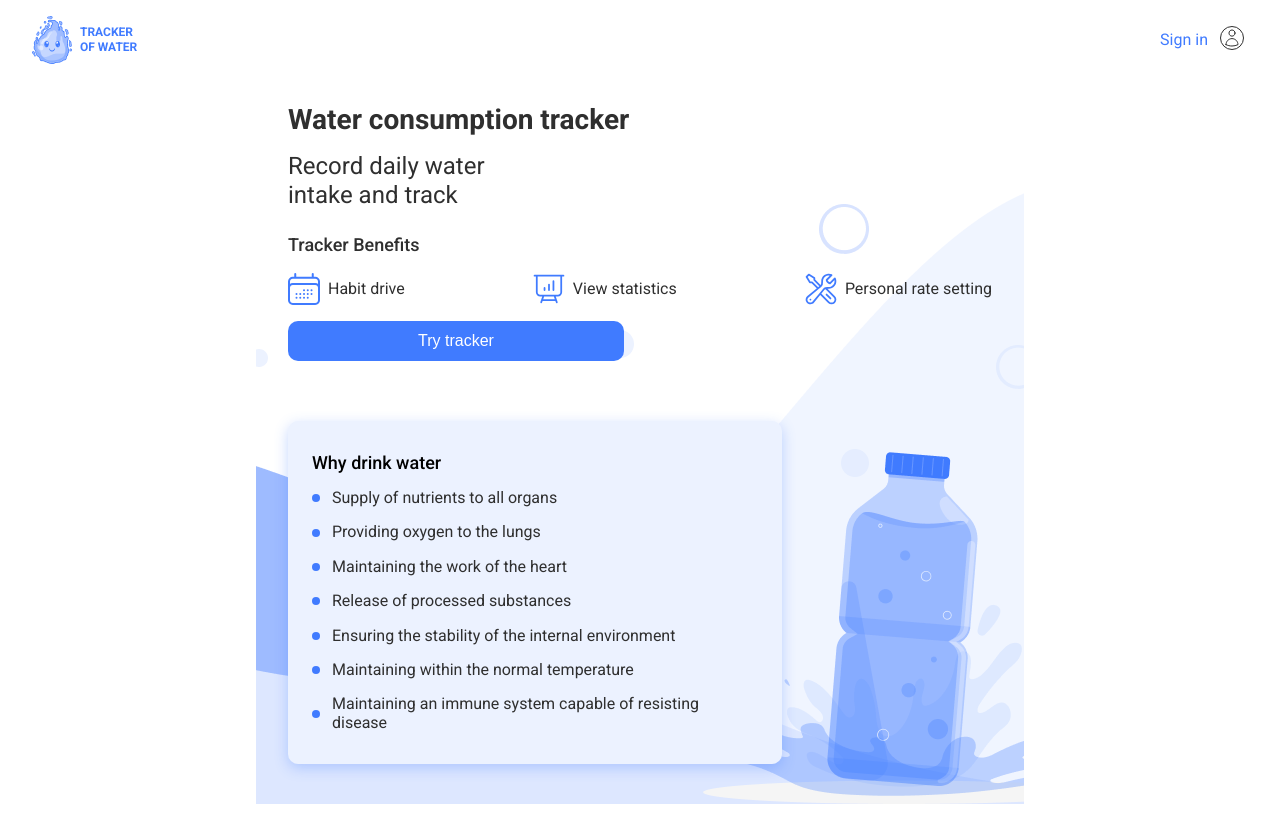
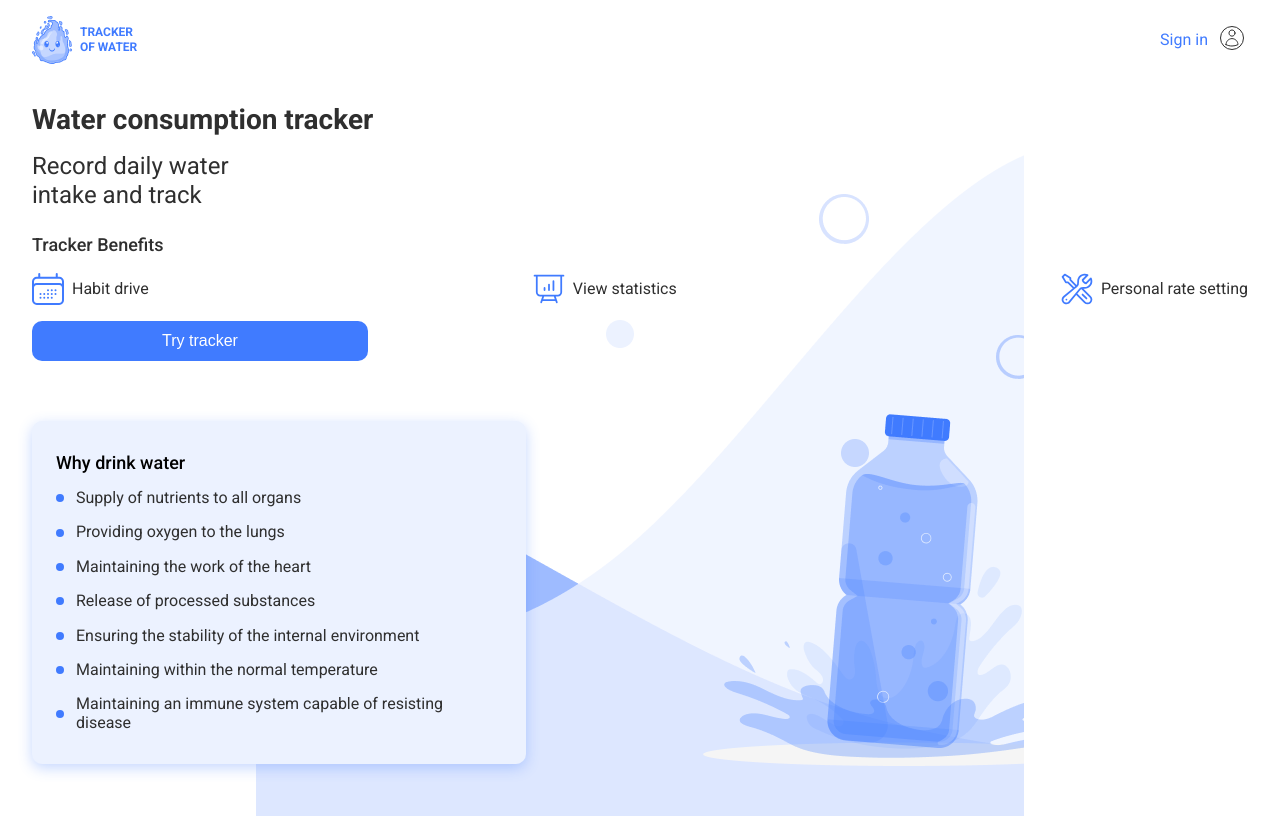
Before and after one commit to AnastasiiaKrtsk/waterbot-app, a React (Vite) app: page / in a window 1280 px wide. Built offline with nearby package versions, Linux system fonts and the light colour scheme.

Commit message:
welcome page styles fixed

```diff
--- a/src/pages/WelcomePage/WelcomePage.jsx
+++ b/src/pages/WelcomePage/WelcomePage.jsx
@@ -3,7 +3,6 @@ import WhyDrinkWater from "../../components/WhyDrinkWater/WhyDrinkWater";
 import {
   Descr,
   H1,
-  WelcomeBg,
   WelcomeBg2,
   WelcomePageWrapper,
 } from "./WelcomePage.styled";
@@ -11,7 +10,6 @@ import {
 const WelcomePage = () => {
   return (
     <>
-      <WelcomeBg>
       <WelcomeBg2>
         <WelcomePageWrapper>
           <div>
@@ -24,7 +22,6 @@ const WelcomePage = () => {
           </div>
         </WelcomePageWrapper>
       </WelcomeBg2>
-      </WelcomeBg>
     </>
   );
 };
--- a/src/pages/WelcomePage/WelcomePage.styled.js
+++ b/src/pages/WelcomePage/WelcomePage.styled.js
@@ -6,50 +6,25 @@ import bubblesMob from "../../images/mobile/Mobile-Background-element-Sign-In@2x
 import wave from "../../images/desktop/Not-Found-Bg@1x.png";
 import waveTab from "../../images/tablet/Tablet-Background-Main-Page2@1x.png";
 import waveMob from "../../images/mobile/Mobile-Background-Main-Page2@1x.png";
-
-export const WelcomeBg = styled.div`
-  background-size: contain;
-  background-repeat: no-repeat;
-  background-position: center;
-  background-image: url(${bubblesMob});
-  margin: auto;
-  max-width: 320px;
-
-  @media screen and (min-width: 768px) {
-    background-image: url(${bubblesTab});
-    max-width: 768px;
-  }
-
-  @media screen and (min-width: 1440px) {
-    background-position: top;
-    background-size: contain;
-    background-image: url(${bubbles});
-    max-width: 1440px;
-  }
-`;
+import bottle from "../../images/mobile/Mobile-Bottle-home-screen@1x.png";
 
 export const WelcomeBg2 = styled.div`
   background-size: auto;
   background-repeat: no-repeat;
-  background-position: center;
-  background-image: url(${waveMob});
-  margin: auto;
-  max-width: 320px;
-  height: 950px;
+  background-position: top, bottom;
+  background-image: url(${bubblesMob}), url(${waveMob});
+  width: 100vw;
 
   @media screen and (min-width: 768px) {
-    background-image: url(${waveTab});
-    max-width: 768px;
-    max-height: 700px;
+    background-image: url(${bubblesTab}), url(${waveTab});
+    height: 89vh;
   }
 
   @media screen and (min-width: 1440px) {
-    background-position: bottom;
-    background-size: contain;
-    background-image: url(${wave});
-
-    max-width: 1440px;
-    max-height: 660px;
+    background-position: right bottom, top, bottom;
+    background-size: auto, contain, contain;
+    background-image: url(${bottle}), url(${bubbles}), url(${wave});
+    height: 82.5vh;
   }
 `;
 
@@ -57,7 +32,7 @@ export const WelcomePageWrapper = styled.div`
   padding-left: 24px;
   padding-right: 24px;
   margin-top: 24px;
-  margin-bottom: 40px;
+  padding-bottom: 40px;
 
   @media screen and (min-width: 768px) {
     margin-top: 40px;
--- a/src/redux/slice.js
+++ b/src/redux/slice.js
@@ -74,7 +74,7 @@ const authSlice = createSlice({
       .addCase(logOutThunk.fulfilled, () => {
         return initialState;
       })
-      .addCase(logOutThunk.rejected, (state, action) => {
+      .addCase(logOutThunk.rejected, (state) => {
         state.isSignedIn = false;
       })
       //========== Current User ==================//
```
Lines whose indentation alone changed are shown as unchanged.
